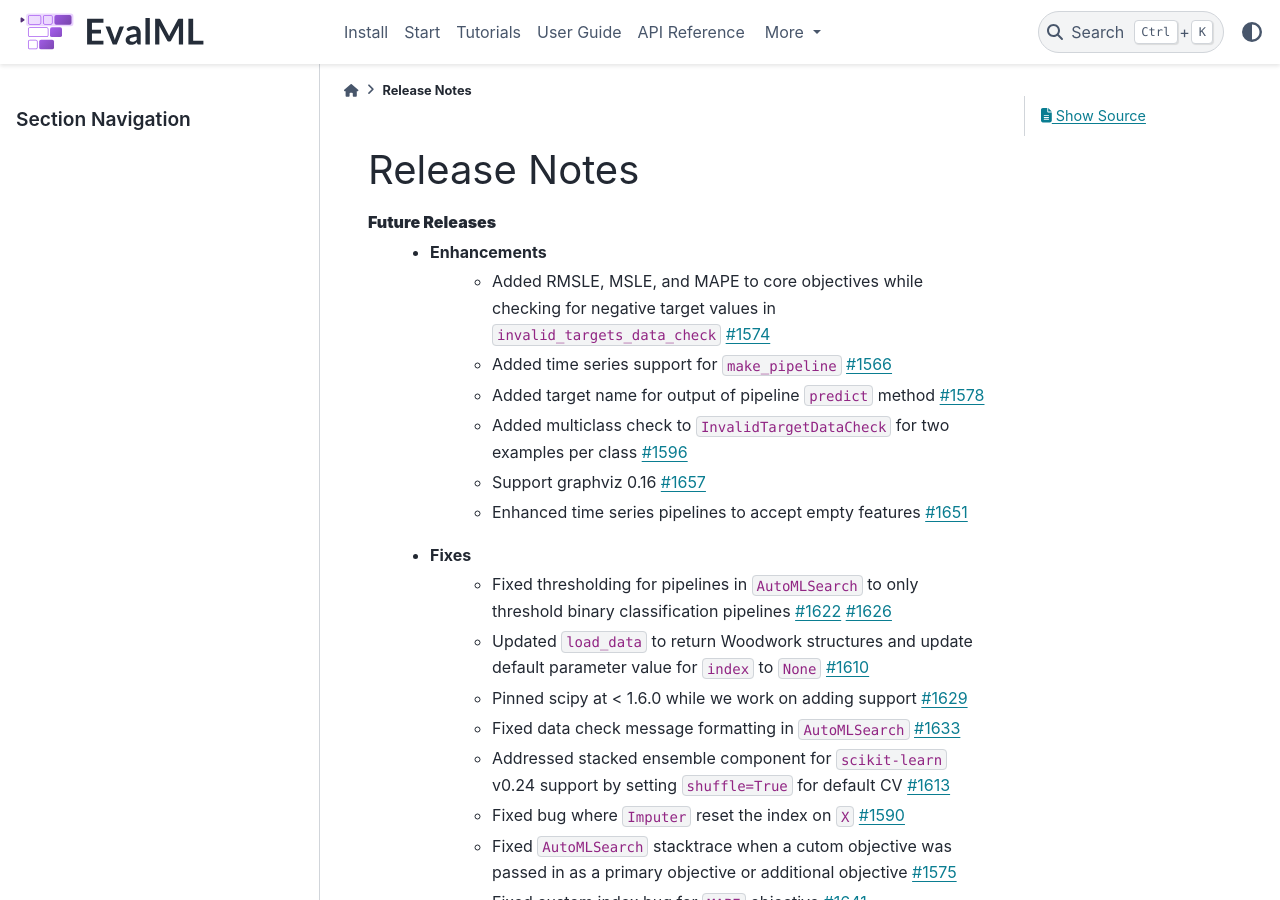
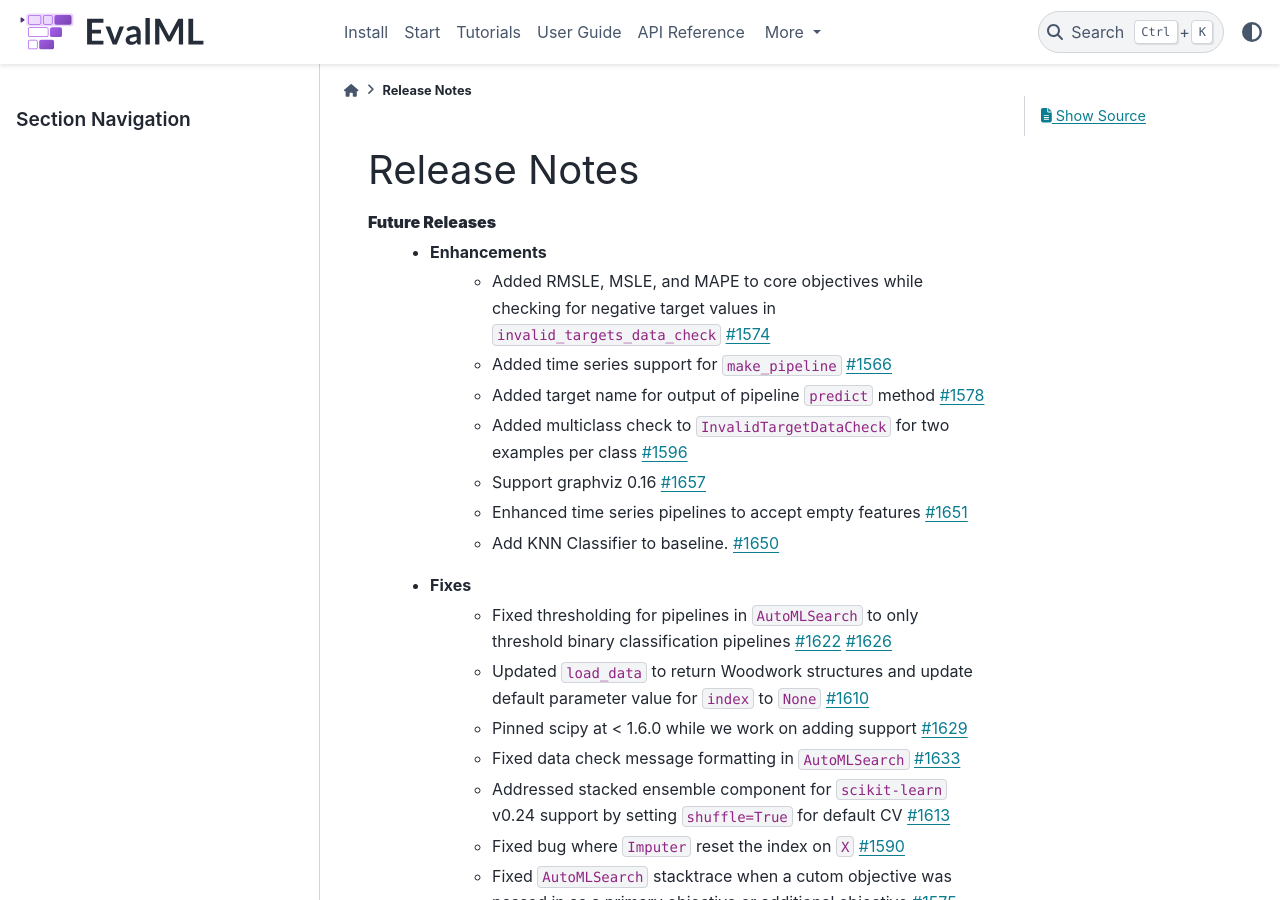
Before and after one commit to alteryx/evalml, a Sphinx documentation site: the page built from docs/source/release_notes.rst, in a window 1280 px wide and 900 px high. Built offline with Sphinx 7.4.7 and the PyData theme 0.15.4, drawn with Linux system fonts in a browser that asks for light colours; comment, search, counter and statistics services are not loaded.

Commit message:
Update release notes.

```diff
--- a/docs/source/release_notes.rst
+++ b/docs/source/release_notes.rst
@@ -9,6 +9,7 @@ Release Notes
         * Added multiclass check to ``InvalidTargetDataCheck`` for two examples per class :pr:`1596`
         * Support graphviz 0.16 :pr:`1657`
         * Enhanced time series pipelines to accept empty features :pr:`1651`
+        * Add KNN Classifier to baseline. :pr:`1650`
     * Fixes
         * Fixed thresholding for pipelines in ``AutoMLSearch`` to only threshold binary classification pipelines :pr:`1622` :pr:`1626`
         * Updated ``load_data`` to return Woodwork structures and update default parameter value for ``index`` to ``None`` :pr:`1610`
```
